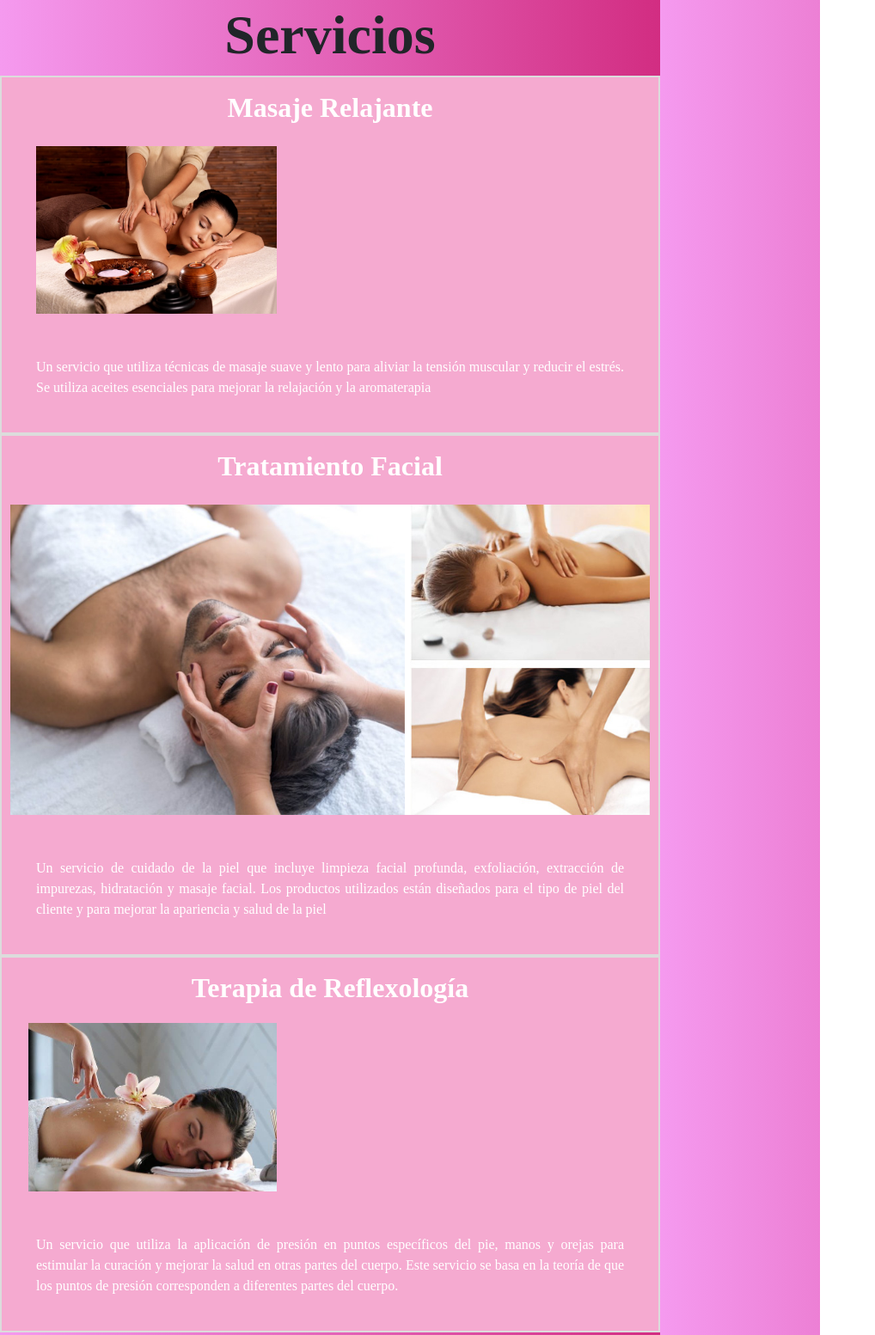
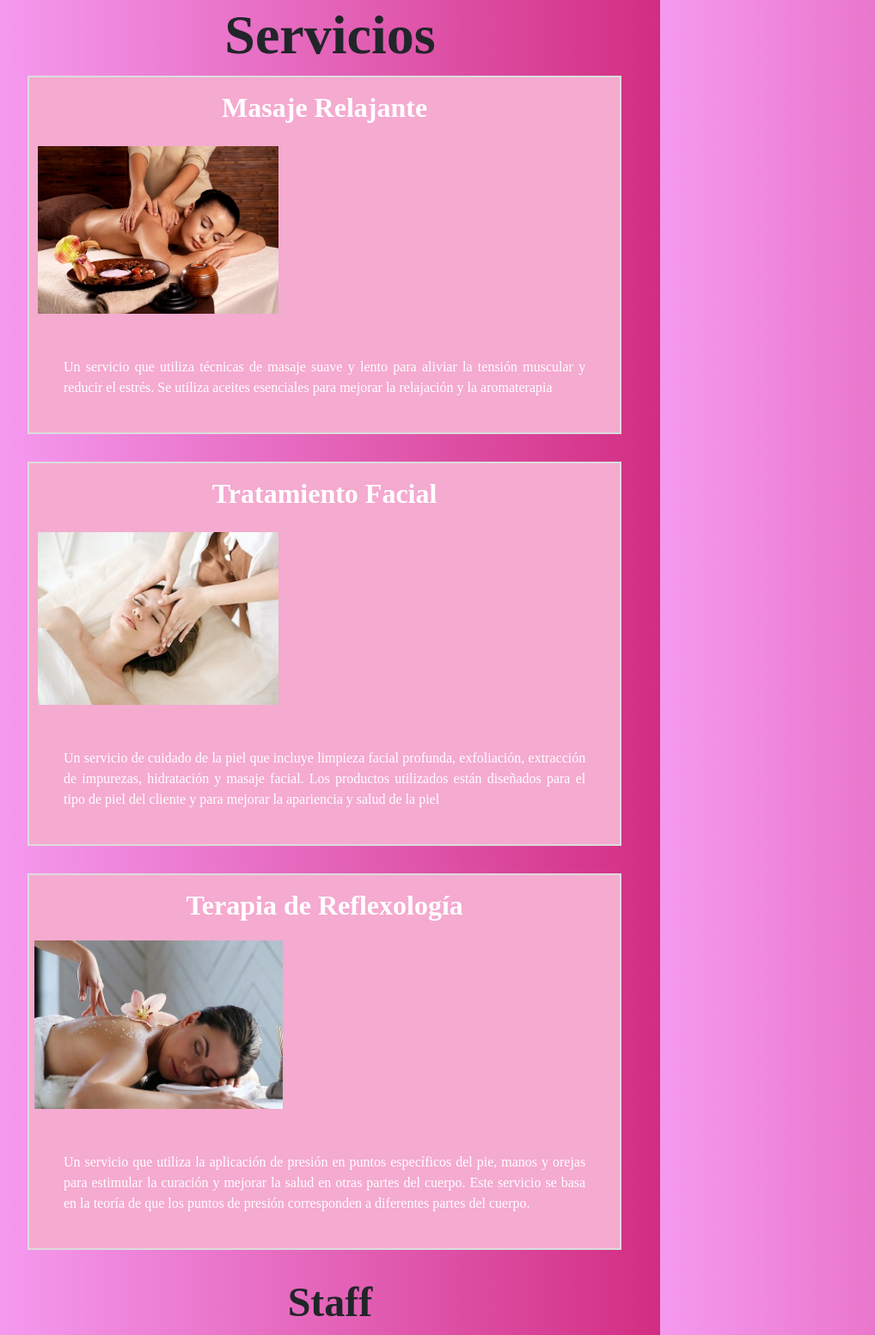
Before and after one commit to bolivarcampos/entrega2-coderhouse, a website: page index.html in a window 768 px wide. Shown: the part 846-2399 px from the top of the page at 86% size, 1018 px wide, since content can reach past the window. Drawn offline with nearby package versions, Linux system fonts and the light colour scheme; a web font is replaced by a local one.

Commit message:
segunda parte de modificaciones pedidas por el tutor

```diff
--- a/index.html
+++ b/index.html
@@ -117,7 +117,7 @@
 
         <h3>Tratamiento Facial</h3>
 
-        <img width="420" src="./images/masajes-relajantes.jpg" alt="masajehombre">
+        <img width="300" src="./images/masaje facial.jpg" alt="masajehombre">
 
         <p>Un servicio de cuidado de la piel que incluye limpieza facial profunda, exfoliación, extracción de impurezas,
           hidratación y masaje facial. Los productos utilizados están diseñados para el tipo de piel del cliente y para
--- a/styles/scss/pages/_home.scss
+++ b/styles/scss/pages/_home.scss
@@ -17,6 +17,7 @@ h5 {
 .servicios {
     color: white;
     display: flex;
+    gap: 2rem;
     flex-wrap: nowrap;
 
 }
@@ -33,20 +34,28 @@ h5 {
     border: gainsboro 2px solid;
     background-color: var(--secundario);
     margin-left: 2rem;
-    margin-right: 2rem;
+    // margin-right: 2rem;
 
 }
 
 @media (max-width: 768px) {
     .servicios-1 {
-        margin: 0;
+        margin-right: 2rem;
+        width: 90%;
     }
 }
 
 .servicios-1 img {
     margin-left: 30px;
+    margin-right: 30px;
     padding: 10px;
 
+}
+
+@media (max-width: 768px) {
+    .servicios-1 img {
+        margin: 0;
+    }
 }
 
 .servicios-1 p {
@@ -57,24 +66,31 @@ h5 {
 .servicios-2 {
     border: gainsboro 2px solid;
     background-color: var(--secundario);
-    margin-left: 2rem;
-    margin-right: 8rem;
+    // margin-left: 2rem;
+    // margin-right: 8rem;
 
 }
 
 @media (max-width: 768px) {
     .servicios-2 {
-        margin: 0;
-        width: 100%;
+       margin-left: 2rem;
+       margin-right: 2rem;
+        width: 90%;
     }
 
-    .servicios-2 img {
-        width: 100%;
-    }
+
 }
 
 .servicios-2 img {
     padding: 10px;
+    margin-left: 4rem;
+
+}
+
+@media (max-width: 768px) {
+    .servicios-2 img {
+        margin: 0;
+    }
 }
 
 .servicios-2 p {
@@ -85,19 +101,29 @@ h5 {
 .servicios-3 {
     border: gainsboro 2px solid;
     background-color: var(--secundario);
-    margin-left: 2rem;
+    // margin-left: 2rem;
     margin-right: 2rem;
 }
 
 @media (max-width: 768px) {
     .servicios-3 {
-        margin: 0;
+        margin-left: 2rem;
+        width: 90%;
     }
+
+
+
 }
 
 .servicios-3 img {
     padding: 5.5px;
-    margin-left: 25px;
+    margin-left: 4rem;
+}
+
+@media (max-width: 768px) {
+    .servicios-3 img {
+        margin: 0;
+    }
 }
 
 .servicios-3 p {
@@ -107,14 +133,15 @@ h5 {
 }
 
 
-.button {
-    background-color: rgb(255, 255, 255);
-    padding: .2rem;
-    text-align: center;
-}
+// .button {
+//     background-color: rgb(255, 255, 255);
+//     padding: .2rem;
+//     text-align: center;
+// }
 
 #staff {
     display: flex;
+
     flex-direction: column;
 
 }
@@ -124,7 +151,7 @@ h5 {
 @media (min-width: 768px) {
     #staff {
         flex-direction: row;
-
+        gap: 2rem;
     }
 }
 
@@ -177,6 +204,11 @@ h5 {
     font-style: italic;
 }
 
+#testimonios p {
+    margin-right: 2rem;
+    margin-left: 2rem;
+}
+
 .fieldset {
 
     margin: auto;
```
Also changed, not shown: images/masaje facial.jpg (added), styles/css/css.css, 1 other file.
